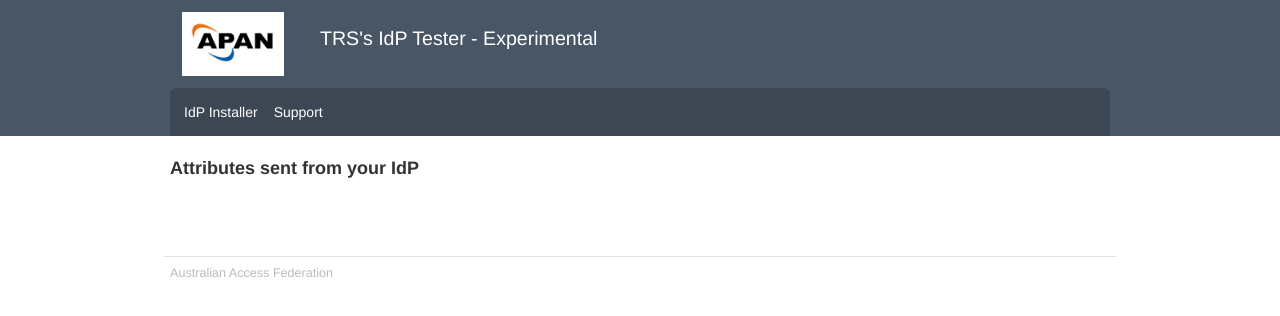
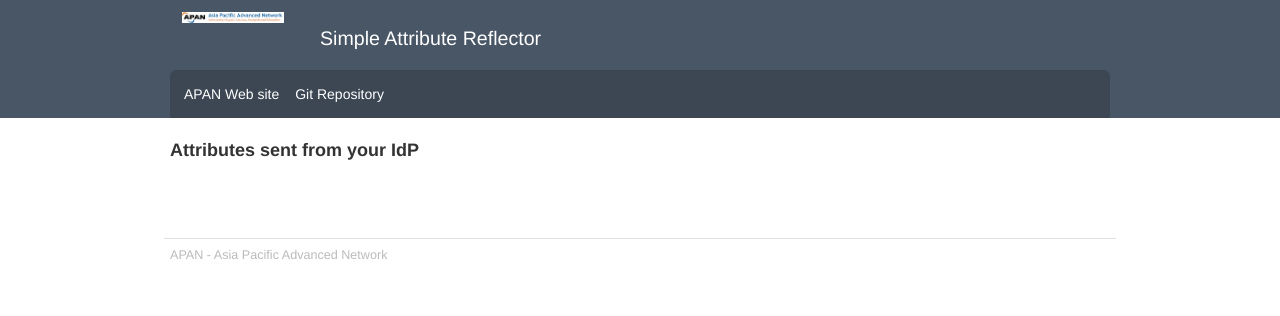
Before and after one commit to APAN-TF-IAM/Attribute-Mirror, a PHP site: page / in a window 1280 px wide. Shown: the top 316 px of the page. Run offline with PHP 8.4, Linux system fonts and the light colour scheme; some libraries are stand-ins or nearby versions.

Commit message:
Replaced refereces to AAF with APAN and reorganised a little

```diff
--- a/src/index.php
+++ b/src/index.php
@@ -1,12 +1,12 @@
 <!DOCTYPE html>
 <html>
   <head>
-    <title>AAF Automated Service Provider Installer</title>
+    <title>APAN Simple Attribute Reflector</title>
     <meta http-equiv="Content-Type" content="text/html; charset=UTF-8"/>
     <meta name="viewport" content="width=device-width, initial-scale=1.0">
 
     <link href="./css/bootstrap.css" type="text/css" rel="stylesheet" media="screen, projection" />
-    <link href="./css/aaf_base_application.css" type="text/css" rel="stylesheet" media="screen, projection"/>
+    <link href="./css/base_application.css" type="text/css" rel="stylesheet" media="screen, projection"/>
 
     <script src="./js/jquery-1.7.2.min.js" type="text/javascript" ></script>
     <script src="./js/modernizr-2.6.2.js" type="text/javascript" ></script>
@@ -18,8 +18,8 @@
       <div class="container">
         <div class="row">
           <div class="span12">
-            <img src="./logo.jpg" alt="AAF Virtual Home" width="102" height="50" />
-            <h1>TRS's IdP Tester - Experimental</h1>
+            <img src="./logo.jpg" alt="APAN" width="102" height="50" />
+            <h1>Simple Attribute Reflector</h1>
           </div
         </div>
       </div>
@@ -31,9 +31,9 @@
           <div class="navbar-inner">
             <ul class="nav">
               <li>
-                <a href="http://ausaccessfed.github.io/shibboleth-idp-installer/">IdP Installer</a>
+                <a href="https://apan.net">APAN Web site</a>
               </li>
-              <li><a href="http://support.aaf.edu.au" target="_blank">Support</a></li>
+              <li><a href="https://github.com/APAN-TF-IAM/Shibboleth-SP" target="_blank">Git Repository</a></li>
             </ul>
           </div>
         </div>
@@ -54,9 +54,9 @@
 echo "<table>\n";
 
 foreach ($_SERVER as $key => $value) {
-        $pos = strpos($key, 'AAF');
+        $pos = strpos($key, 'APAN');
         if ($pos !== false) {
-            $pos = strpos($key, 'AAF-Shib');
+            $pos = strpos($key, 'APAN-Shib');
             if ($pos === false) {
 		echo "<tr>\n";
                 $newkey=substr($key, 4);
@@ -87,7 +87,7 @@ echo "</table>\n";
         <div class="row">
           <div class="span12">
             <p>
-              <a href="http://www.aaf.edu.au">Australian Access Federation</a>
+              <a href="https://apan.net">APAN - Asia Pacific Advanced Network</a>
             </p>
           </div>
         </div>
```
Also changed, not shown: src/css/base_application.css (renamed from src/css/aaf_base_application.css), src/images/logo.jpg (added), src/js/jquery-1.7.2.min.js (renamed from src/css/jquery-1.7.2.min.js), src/js/modernizr-2.6.2.js (renamed from src/css/modernizr-2.6.2.js), src/logo.jpg (deleted).
